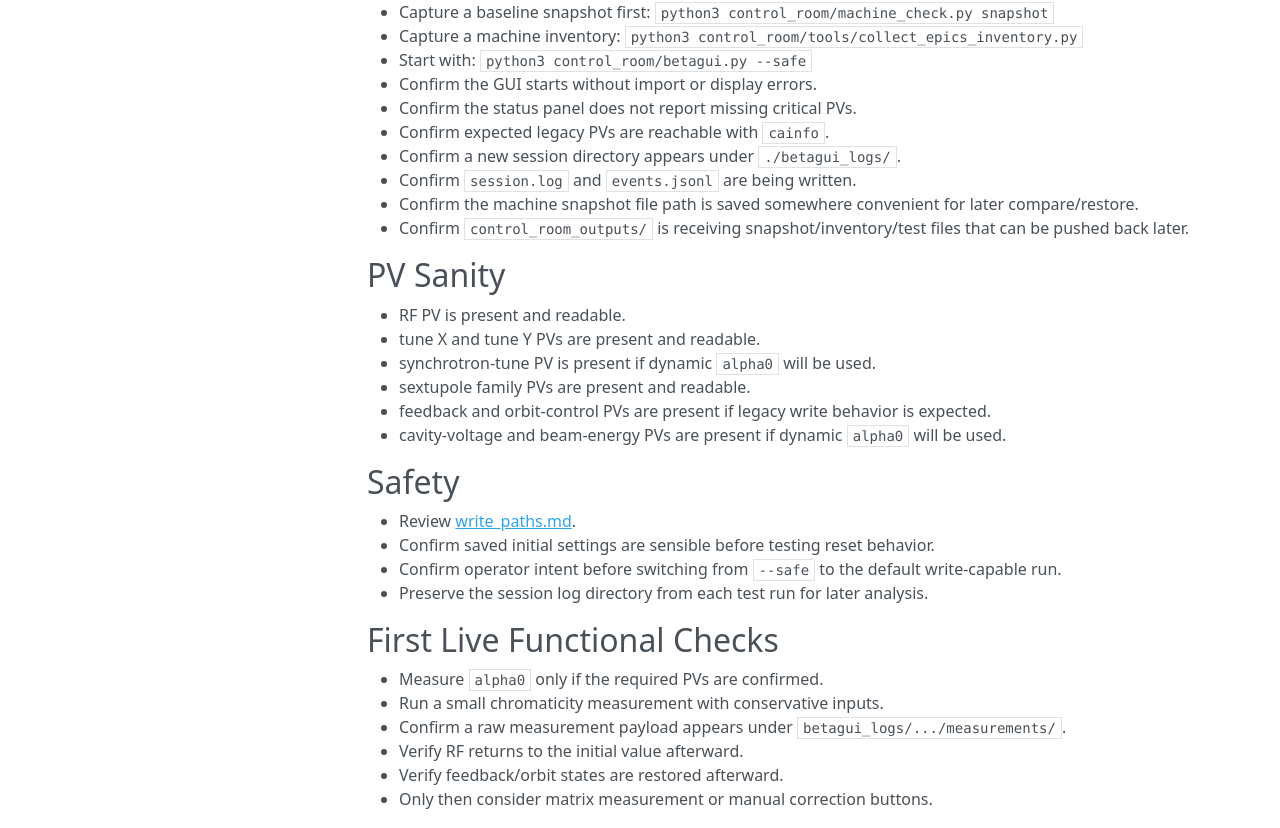
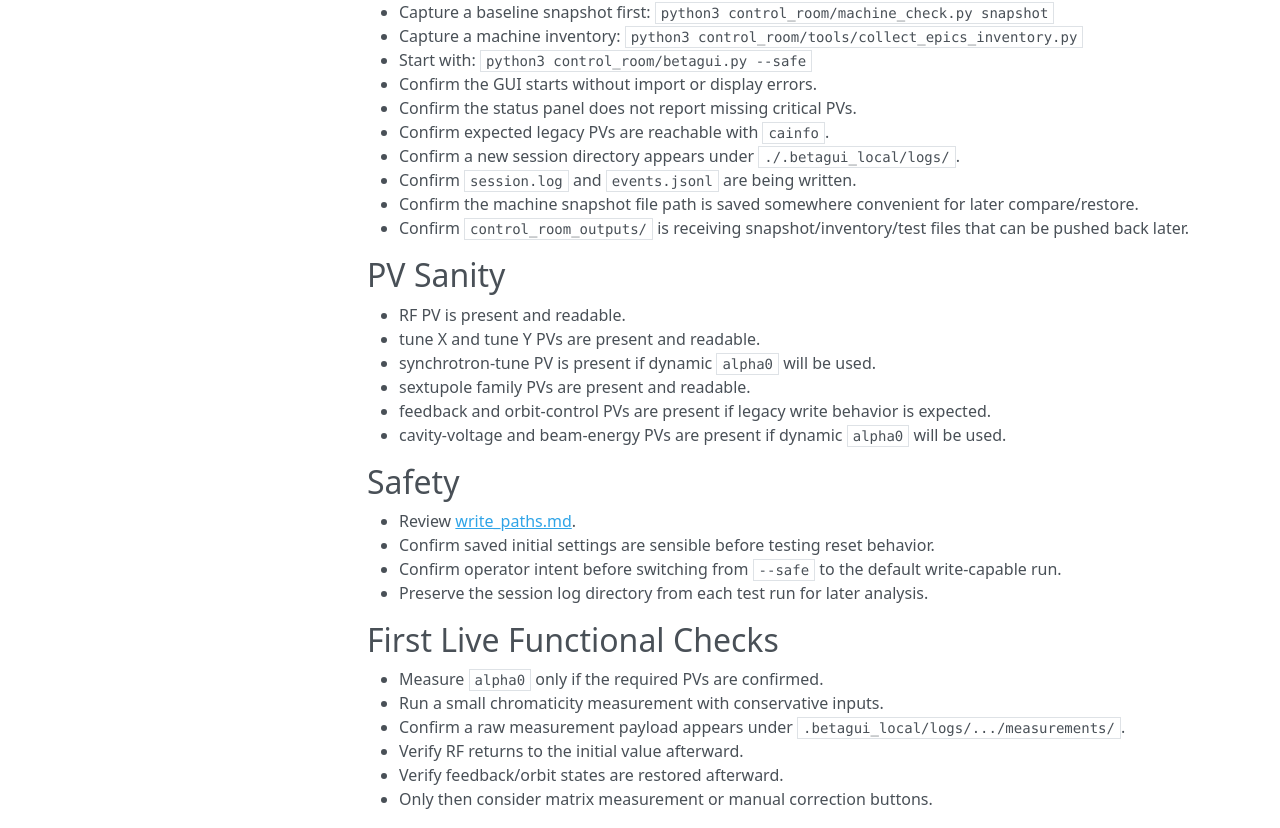
Before and after one commit to leogrossman/betagui, an MkDocs documentation site: the page built from docs/runtime_checklist.md, in a window 1280 px wide and 1400 px high. Shown: the part 419-1247 px from the top of the window. Built offline with MkDocs 1.6.1, drawn with Linux system fonts in a browser that asks for light colours; nearby versions of some CDN libraries.

Commit message:
Store runtime logs under hidden local repo directory

```diff
--- a/docs/runtime_checklist.md
+++ b/docs/runtime_checklist.md
@@ -23,7 +23,7 @@ Use this short checklist before any future real-machine deployment.
 - Confirm the GUI starts without import or display errors.
 - Confirm the status panel does not report missing critical PVs.
 - Confirm expected legacy PVs are reachable with `cainfo`.
-- Confirm a new session directory appears under `./betagui_logs/`.
+- Confirm a new session directory appears under `./.betagui_local/logs/`.
 - Confirm `session.log` and `events.jsonl` are being written.
 - Confirm the machine snapshot file path is saved somewhere convenient for later
   compare/restore.
@@ -51,7 +51,7 @@ Use this short checklist before any future real-machine deployment.
 
 - Measure `alpha0` only if the required PVs are confirmed.
 - Run a small chromaticity measurement with conservative inputs.
-- Confirm a raw measurement payload appears under `betagui_logs/.../measurements/`.
+- Confirm a raw measurement payload appears under `.betagui_local/logs/.../measurements/`.
 - Verify RF returns to the initial value afterward.
 - Verify feedback/orbit states are restored afterward.
 - Only then consider matrix measurement or manual correction buttons.
```
Also changed, not shown: CONTROL_ROOM.md (+2 -2 lines), README.md (+1 -1 lines), docs/control_room_git_setup.md (+1 -1 lines), docs/setup.md (+1 -1 lines), 3 other files.
